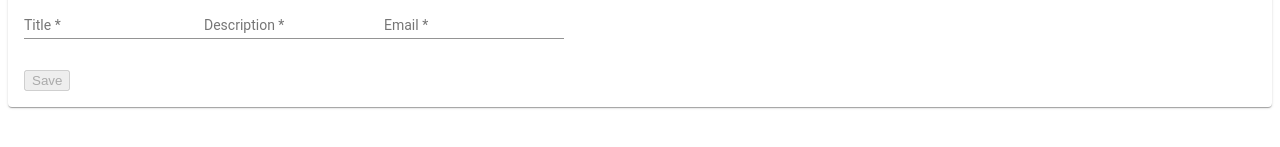
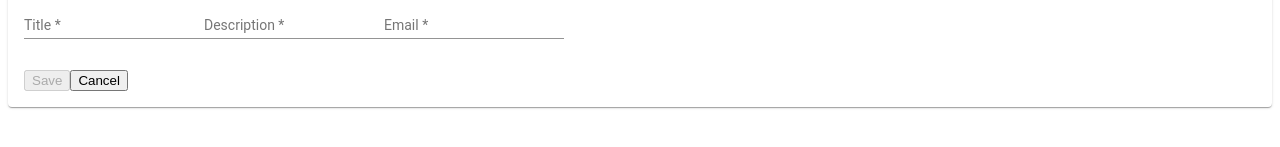
Before and after one commit to snehalp29/angular-ivy-Del1, an Angular app: page / in a window 1280 px wide. Shown: the part 375-522 px from the top of the page. Built offline with nearby package versions, Linux system fonts and the light colour scheme.

Commit message:
Added Save Logic

```diff
--- a/src/app/widgets/widget-details/widget-details.component.html
+++ b/src/app/widgets/widget-details/widget-details.component.html
@@ -8,7 +8,7 @@
     >
   </mat-card-title>
   <mat-card-content>
-      <form #wForm="ngForm">
+    <form #wForm="ngForm" (submit)="saved.emit(currentWidget)">
       <mat-form-field class="full-width">
         <input
           matInput
@@ -42,7 +42,16 @@
       </mat-form-field>
     </form>
 
-    <button mat-button color="primary" [disabled]="wForm.invalid">Save</button>
+    <button mat-button color="primary" type="submit" [disabled]="wForm.invalid">
+      Save
+    </button>
+    <button
+      mat-button
+      color="secondary"
+      (click)="wForm.reset(); canceled.emit()"
+    >
+      Cancel
+    </button>
   </mat-card-content>
 </mat-card>
 <!-- {{ wForm | json }} -->
--- a/src/app/widgets/widget-details/widget-details.component.ts
+++ b/src/app/widgets/widget-details/widget-details.component.ts
@@ -1,4 +1,4 @@
-import { Component, Input, OnInit } from '@angular/core';
+import { Component, EventEmitter, Input, OnInit, Output } from '@angular/core';
 import { Widget } from '../../app-interfaces';
 
 @Component({
@@ -14,6 +14,9 @@ export class WidgetDetailsComponent implements OnInit {
     this.currentWidget = { ...val };
   }
 
+  @Output() saved = new EventEmitter<Widget>();
+  @Output() canceled = new EventEmitter();
+
   constructor() {}
 
   ngOnInit() {}
```
